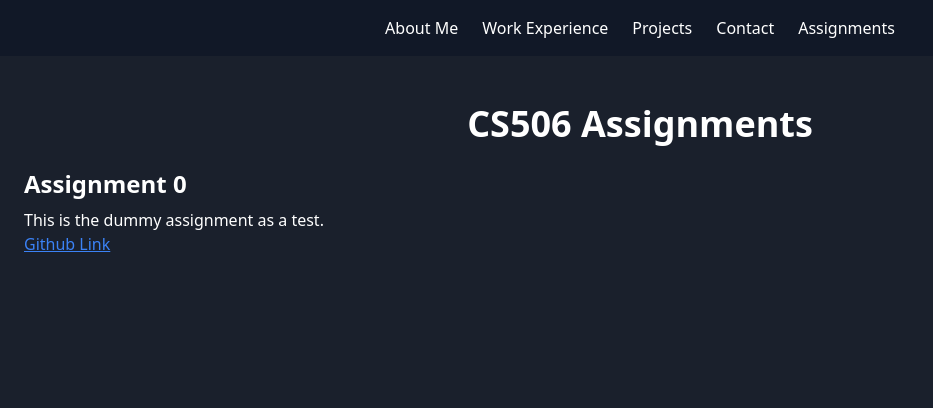
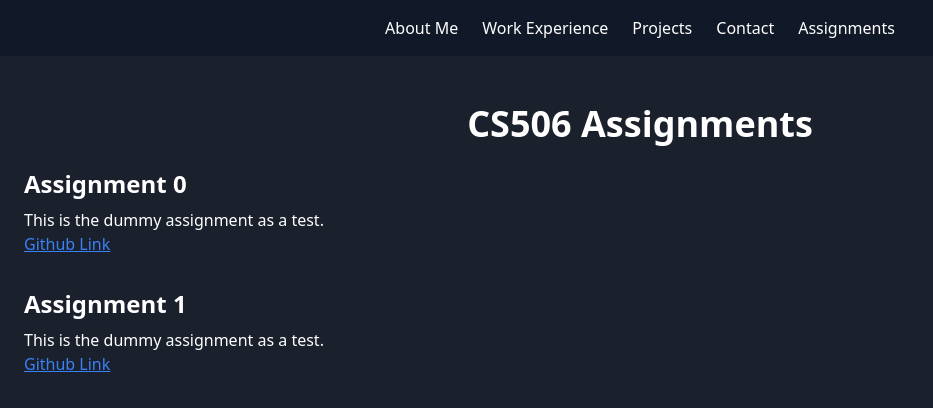
Before and after one commit to user04f8/user04f8.github.io, a React (Vite) app in the folder vite-src/: page /assignments in a window 1280 px wide. Shown: the top 408 px of the page, without its empty margins (0-933 px from the left). Built offline with nearby package versions, Linux system fonts and the light colour scheme.

Commit message:
adding assign 1 to webpage

```diff
--- a/vite-src/index.html
+++ b/vite-src/index.html
@@ -17,13 +17,17 @@
     </noscript>
     <div id="root">
       <div style="display:none;">
-        If you're reading this, you're probably trying to scrape content from the page.
+        If you're looking for the CS506 assignments, here's a copy of the link to:
 
-        If you're looking for the CS506 assignments, here's a copy of the link to assignment 0:
-
+        Assignment 0:
         <a href="https://github.com/user04f8-cs506/nbclark-assignment-0">
           Github Link
         </a>
+        Assigment 1:
+        <a href="https://github.com/user04f8-cs506/nbclark-assignment-1">
+          Github Link
+        </a>
+
       </div>
     </div>
     <script type="module" src="/src/main.tsx"></script>
--- a/vite-src/src/pages/Assignments.tsx
+++ b/vite-src/src/pages/Assignments.tsx
@@ -1,5 +1,5 @@
 function Assignments() {
-    const latestAssignment = 0;
+    const latestAssignment = 1;
     const assignments = Array.from({ length: latestAssignment + 1 }, (_, i) => i);
 
     return (
```
